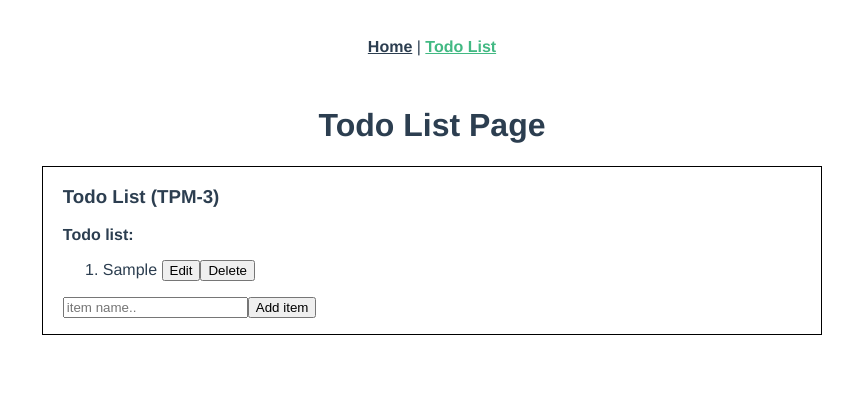
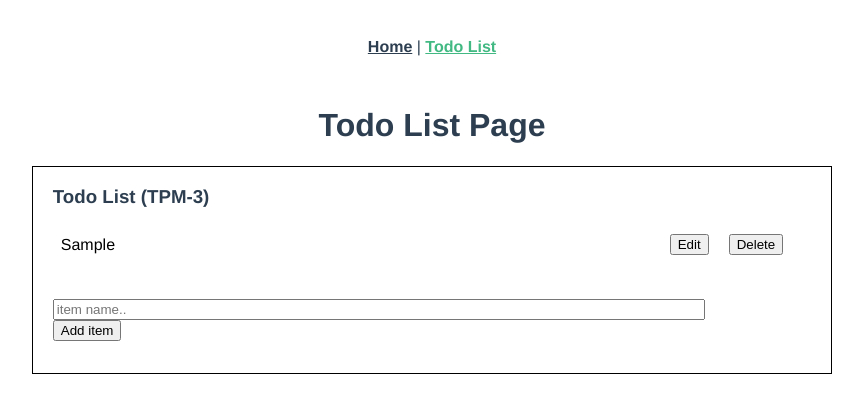
Before and after one commit to Averroes20/TPM-day4, a Vue app: page /todolist in a window 1280 px wide. Both pictures are taken after typing "Sample" into the empty fields and a click on the button "Add item". Shown: the top 412 px of the page, without its empty margins (208-1071 px from the left). Built offline with nearby package versions, Linux system fonts and the light colour scheme.

Commit message:
Updated Code

```diff
--- a/package.json
+++ b/package.json
@@ -13,7 +13,7 @@
     "store": "^2.0.12",
     "vue": "^2.6.14",
     "vue-router": "^3.5.1",
-    "vuex": "^3.0.1",
+    "vuex": "^3.6.2",
     "vuex-persistedstate": "^2.5.4"
   },
   "devDependencies": {
@@ -22,6 +22,7 @@
     "@vue/cli-plugin-babel": "~5.0.0",
     "@vue/cli-plugin-eslint": "~5.0.0",
     "@vue/cli-plugin-router": "~5.0.0",
+    "@vue/cli-plugin-vuex": "~5.0.0",
     "@vue/cli-service": "~5.0.0",
     "eslint": "^7.32.0",
     "eslint-plugin-vue": "^8.0.3",
--- a/src/components/TodoList.vue
+++ b/src/components/TodoList.vue
@@ -1,27 +1,32 @@
 <template>
   <div class="container">
     <h3>Todo List (TPM-3)</h3>
-    <div>
-      <p><strong>Todo list:</strong></p>
-      <ol>
-        <li v-for="(item, index) in todoList" :key="index">
-          <span v-if="editingIndex !== index">
-            {{ item.name }}
-            <button @click="editItem(index)">Edit</button>
-            <button @click="deleteItem(index)">Delete</button>
-          </span>
-          <span v-else>
-            <input type="text" v-model="editedItem.name" placeholder="Edit item name.."/>
-            <button @click="saveItem(index)">Save</button>
-            <button @click="cancelEdit">Cancel</button>
-          </span>
-        </li>
-      </ol>
-    </div>
+    <table class="todo-table">
+      <tbody>
+        <tr v-for="(item, index) in todoList" :key="index">
+          <td v-if="editingIndex !== index">
+            <router-link :to="{ name: 'TodoDetail', params: { index } }" class="text-style">{{ item.name }}</router-link>
+          </td>
+          <td v-else>
+            <input type="text" v-model="editedItem.name" placeholder="Edit item name.." />
+          </td>
+          <td class="align-right">
+            <div v-if="editingIndex !== index">
+              <button @click="editItem(index)">Edit</button>
+              <button @click="deleteItem(index)">Delete</button>
+            </div>
+            <div v-else>
+              <button @click="saveItem(index)">Save</button>
+              <button @click="cancelEdit">Cancel</button>
+            </div>
+          </td>
+        </tr>
+      </tbody>
+    </table>
 
-    <form v-on:submit.prevent="addItem">
+    <form @submit.prevent="handleAddItem" class="form-input">
       <p>
-        <input type="text" required placeholder="item name.." v-model="itemName"/>
+        <input type="text" required placeholder="item name.." v-model="itemName" />
         <button type="submit">Add item</button>
       </p>
     </form>
@@ -30,31 +35,38 @@
 </template>
 
 <script>
+import { mapState, mapGetters, mapActions } from 'vuex';
+
 export default {
-  name: 'TodoList',
+  name: "TodoList",
   data() {
     return {
-      itemName: null,
-      todoList: [],
+      itemName: '',
       editingIndex: null,
       editedItem: {},
     };
   },
+  computed: {
+    ...mapState(['todoList']),
+    ...mapGetters(['isHebat']),
+  },
   methods: {
-    addItem() {
-      let item = { name: this.itemName };
-      this.todoList.push(item);
-      this.itemName = null;
+    ...mapActions(['addItem', 'deleteItem', 'updateItem']),
+    handleAddItem() {
+      if (this.itemName.trim()) {
+        this.addItem({ name: this.itemName });
+        this.itemName = '';
+      }
     },
     deleteItem(index) {
-      this.todoList.splice(index, 1);
+      this.deleteItem(index);
     },
     editItem(index) {
       this.editingIndex = index;
       this.editedItem = { ...this.todoList[index] };
     },
     saveItem(index) {
-      this.todoList[index] = this.editedItem;
+      this.updateItem({ index, item: this.editedItem });
       this.editingIndex = null;
       this.editedItem = {};
     },
@@ -62,12 +74,7 @@ export default {
       this.editingIndex = null;
       this.editedItem = {};
     },
-  },
-  computed: {
-    isHebat() {
-      return this.todoList.length >= 4 ? 'Hebat!' : '';
-    },
-  },
+  }
 };
 </script>
 
@@ -78,5 +85,42 @@ export default {
   margin: auto;
   text-align: left;
   padding-left: 20px;
+  padding-right: 20px;
+}
+.todo-table {
+  width: 100%;
+  border-collapse: collapse;
+  margin-bottom: 20px;
+}
+.todo-table th, .todo-table td {
+  border: 0px;
+  padding: 8px;
+}
+.todo-table th {
+  background-color: #f2f2f2;
+  text-align: left;
+}
+.form-input {
+  display: flex;
+  flex-direction: column;
+  width: 100%;
+}
+.form-input input {
+  width: 85%;
+  margin-right: 20px;
+}
+.align-right{
+  text-align: right;
+  width: 200px;
+}
+.text-style{
+  text-decoration: none;
+  color: black;
+}
+button{
+  margin-right: 20px;
+}
+input{
+  width: 100%;
 }
 </style>
--- a/src/store/index.js
+++ b/src/store/index.js
@@ -1,14 +1,36 @@
-import Vue from 'vue'
-import Vuex from 'vuex'
-import createPersistedState from 'vuex-persistedstate'
+import Vue from 'vue';
+import Vuex from 'vuex';
 
-Vue.use(Vuex)
+Vue.use(Vuex);
 
-/* eslint-disable no-new */
-const store = new Vuex.Store({
-  plugins: [createPersistedState()],
-  modules: {
-  }
-})
-
-export default store
+export default new Vuex.Store({
+  state: {
+    todoList: [],
+  },
+  mutations: {
+    addItem(state, item) {
+      state.todoList.push(item);
+    },
+    deleteItem(state, index) {
+      state.todoList.splice(index, 1);
+    },
+    updateItem(state, { index, item }) {
+      Vue.set(state.todoList, index, item);
+    },
+  },
+  actions: {
+    addItem({ commit }, item) {
+      commit('addItem', item);
+    },
+    deleteItem({ commit }, index) {
+      commit('deleteItem', index);
+    },
+    updateItem({ commit }, payload) {
+      commit('updateItem', payload);
+    },
+  },
+  getters: {
+    todoList: state => state.todoList,
+    isHebat: state => state.todoList.length >= 4 ? 'Hebat!' : '',
+  },
+});
--- /dev/null
+++ b/src/views/TodoDetail.vue
@@ -0,0 +1,30 @@
+<template>
+  <div class="container">
+    <h3>Todo Detail</h3>
+    <p>{{ todoItem.name }}</p>
+    <router-link to="/">Back to list</router-link>
+  </div>
+</template>
+
+<script>
+export default {
+  name: "TodoDetail",
+  props: ['index'],
+  computed: {
+    todoItem() {
+      return this.$store.getters.todoItem(this.index);
+    }
+  }
+};
+</script>
+
+<style scoped>
+.container {
+  width: 60%;
+  border: 1px solid black;
+  margin: auto;
+  text-align: left;
+  padding-left: 20px;
+  padding-right: 20px;
+}
+</style>
```
Also changed, not shown: src/router/index.js (+4 -5 lines), 1 other file (tests, documents, lock files or other folders).
